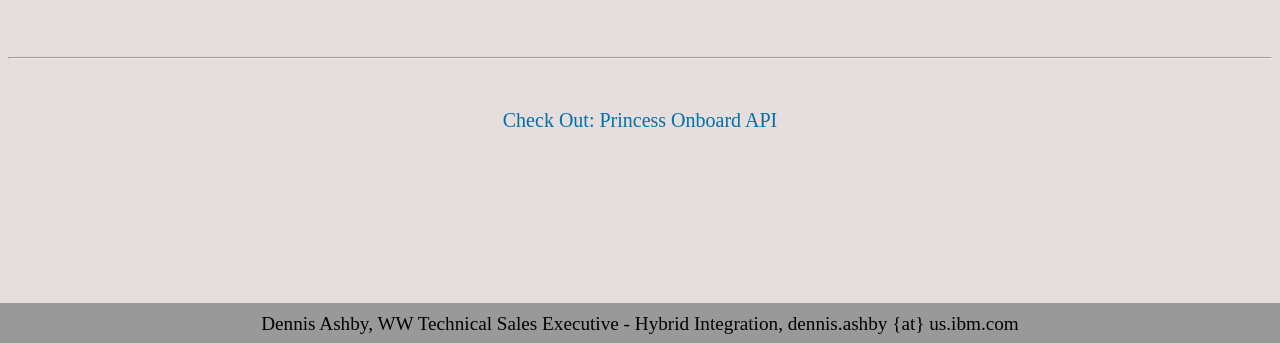
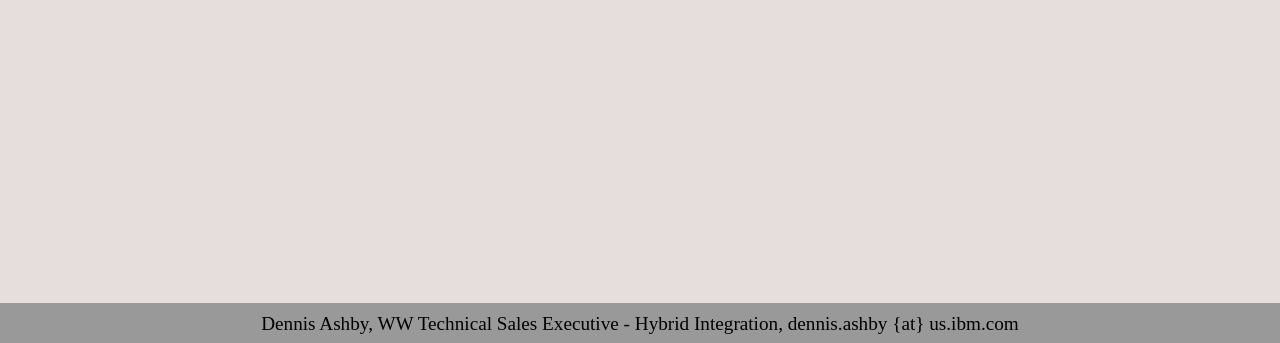
Before and after one commit to dashby3000/PrincessSearchAPI, a website: page client/index.html in a window 1280 px wide. Shown: the part 457-800 px from the top of the page. Drawn offline with Linux system fonts and the light colour scheme.

Commit message:
Updating index.html

```diff
--- a/client/index.html
+++ b/client/index.html
@@ -170,8 +170,6 @@ THE SOFTWARE.
       <div id="appmetrics"><img class="appmetrics" src="images/nodejs-logo.png" /><a href="/appmetrics-dash" target="appmetrics">AppMetrics</a></div>
       <div id="github"><img class="github" src="images/octocat.png" /><a href="https://github.com/dashby3000/PrincessSearchAPI" target="github">Source Code</a></div>
     </div>
-    <hr>
-    <div id="bluemix">Check Out: <a href="https://princessonboardapi.mybluemix.net" target="bluemix">Princess Onboard API</a></div>
   </div>
   <div id="footer">Dennis Ashby, WW Technical Sales Executive - Hybrid Integration, <a style="color: black;" href="mailto:dennis.ashby@us.ibm.com" target="_top">dennis.ashby {at} us.ibm.com</a></div>
 </body>
```
